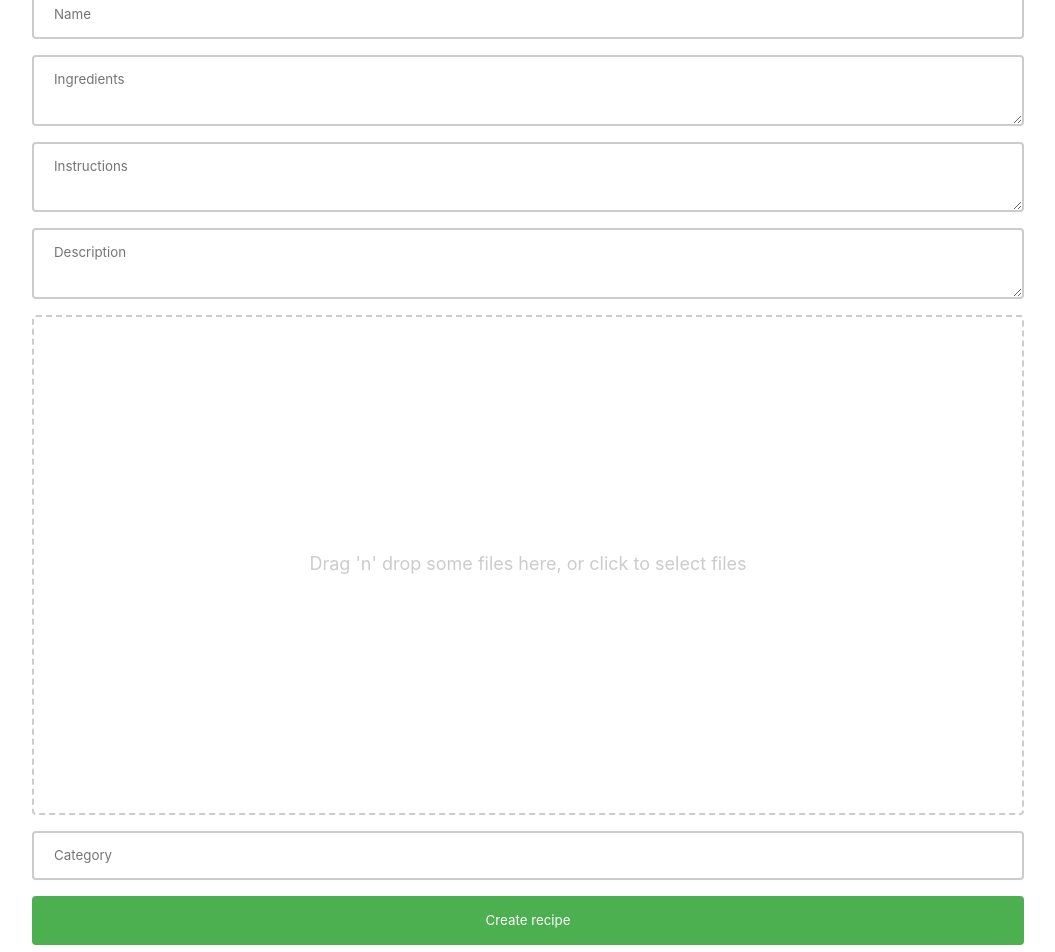
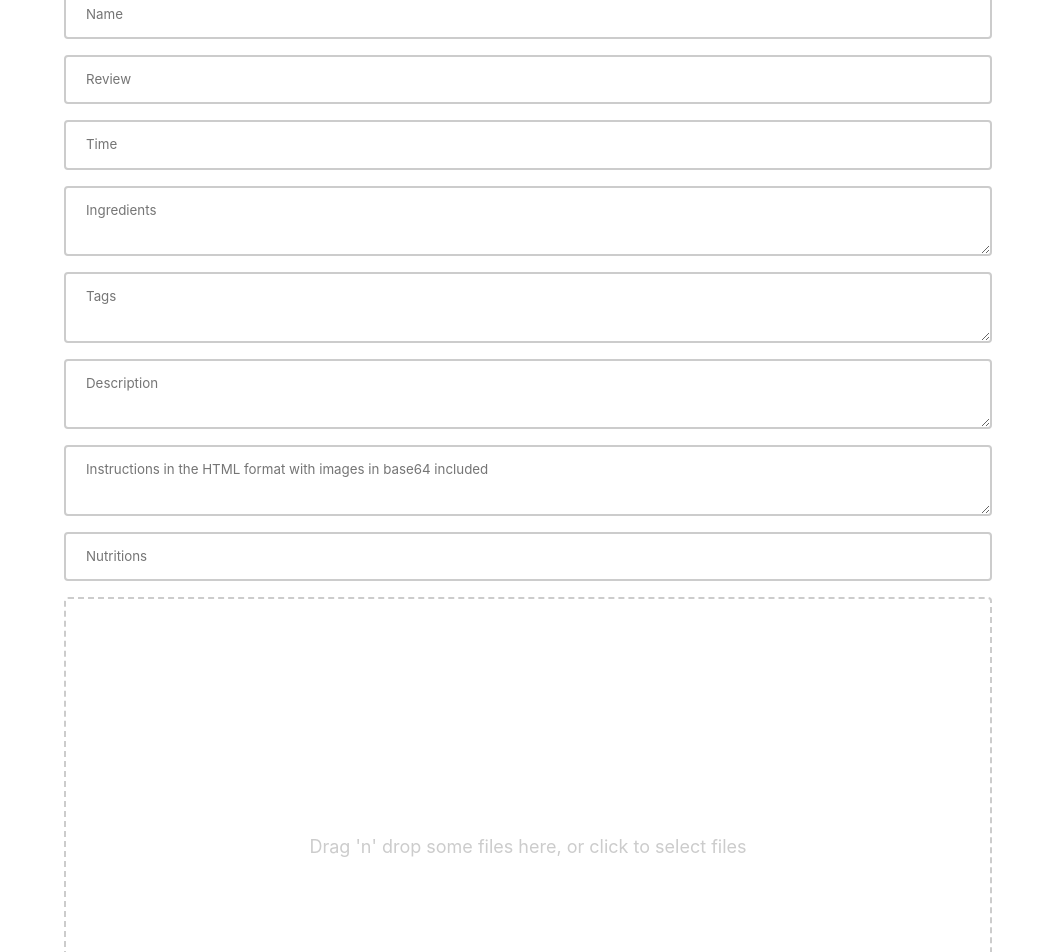
Before and after one commit to shikitos/cookbook-reactjs, a React (Create React App) app in the folder client/: page /create-recipe in a window 1280 px wide. Shown: the part 180-1132 px from the top of the page, without its empty margins (112-1167 px from the left). Built offline with nearby package versions, Linux system fonts and the light colour scheme.

Commit message:
Correct my request to my API. And find out way to insert text as HTML

```diff
--- a/client/src/components/BlogCard/BlogCard.jsx
+++ b/client/src/components/BlogCard/BlogCard.jsx
@@ -1,20 +1,30 @@
-import { React, useState, useEffect } from 'react';
+import { React, useState, useEffect, createElement } from 'react';
 import './BlogCard.css';
 import axios from 'axios';
 
 const BlogCard = ({cardCategory}) => {
-  const [data, setData] = useState(null);
+  const [data, setData] = useState([{}]);
 
   useEffect(() => {
-    axios.get('http://localhost:8000/api/')
-      .then(res => setData(res.data))
-      .catch(err => console.log(err));
+    getApiData();
   }, []);
+
+  const getApiData = async () => {
+    let query = "Shio Test";
+    const response = await fetch(
+      `http://localhost:8000/api/recipes/search/shio test`
+    ).then((response) => response.json());
+
+    // update the state
+    setData(response);
+    console.log(data);
+  };
 
   return (
     <div>
-      .234556
-      {data ? data : ' Loading....'}
+      223232
+      {data ?  <div dangerouslySetInnerHTML={{ __html: data[0].instructions }} /> : ' Loading....'}
+
     </div>
   )
 }
--- a/client/src/components/CreateRecipe/CreateRecipe.css
+++ b/client/src/components/CreateRecipe/CreateRecipe.css
@@ -5,8 +5,9 @@ form {
     padding: 20px;
   }
 
-  input[type="text"], textarea {
+  input[type="text"], input[type="number"], textarea {
     width: 80%;
+    max-width: 80%;
     padding: 12px 20px;
     margin: 8px 0;
     box-sizing: border-box;
@@ -38,7 +39,7 @@ form {
 
   button[type="submit"] {
     width: 80%;
-    background-color: #4CAF50;
+    background-color: var(--color-black);
     color: white;
     padding: 14px 20px;
     margin: 8px 0;
@@ -48,5 +49,5 @@ form {
   }
 
   button[type="submit"]:hover {
-    background-color: #45a049;
+    background-color: var(--color-red);
   }
--- a/client/src/components/CreateRecipe/CreateRecipe.jsx
+++ b/client/src/components/CreateRecipe/CreateRecipe.jsx
@@ -1,16 +1,17 @@
-import React, { useState, useEffect } from 'react';
+import React, { useState } from 'react';
 import { useDropzone } from 'react-dropzone';
-import axios from 'axios';
 import './CreateRecipe.css'
 
 function CreateRecipe() {
   const [name, setName] = useState('');
+  const [review, setReview] = useState('');
+  const [time, setTime] = useState('');
   const [ingredients, setIngredients] = useState([]);
+  const [tags, setTags] = useState([]);
   const [instructions, setInstructions] = useState([]);
   const [description, setDescription] = useState([]);
-  const [image, setImage] = useState(null);
   const [imageData, setImageData] = useState(null);
-  const [category, setCategory] = useState('');
+  const [nutrition, setNutrition] = useState([]);
   const [response, setResponse] = useState(null);
 
 
@@ -26,22 +27,21 @@ function CreateRecipe() {
     }
   });
 
-  const handleFileChange = (event) => {
-    console.log(event.target.files[0]);
-    setImage(event.target.files[0]);
-  }
 
   const handleSubmit = async (e) => {
     e.preventDefault();
     const recipe = {
       name,
+      review,
+      tags: tags.split(", "),
+      time,
+      description,
+      image: imageData,
+      instructions,
       ingredients: ingredients.split(", "),
-      instructions: instructions.split(", "),
-      image: imageData,
-      category,
-      description: description.split(", ")
+      nutrition: nutrition.split(", "),
     };
-    console.log(JSON.stringify({recipe}));
+    console.log(recipe);
     const res = await fetch('http://localhost:8000/api/recipes', {
       method: 'POST',
       headers: { 'Content-Type': 'application/json' },
@@ -53,17 +53,20 @@ function CreateRecipe() {
 
 
   return (
-    <div>
+    <div className="container">
       <form onSubmit={handleSubmit}>
         <input type="text" placeholder="Name" value={name} onChange={e => setName(e.target.value)} />
+        <input type="number" placeholder="Review" value={review} onChange={e => setReview(e.target.value)} />
+        <input type="text" placeholder="Time" value={time} onChange={e => setTime(e.target.value)} />
         <textarea placeholder="Ingredients" value={ingredients} onChange={e => setIngredients(e.target.value)} />
-        <textarea placeholder="Instructions" value={instructions} onChange={e => setInstructions(e.target.value)} />
+        <textarea placeholder="Tags" value={tags} onChange={e => setTags(e.target.value)} />
         <textarea placeholder="Description" value={description} onChange={e => setDescription(e.target.value)} />
+        <textarea placeholder="Instructions in the HTML format with images in base64 included" value={instructions} onChange={e => setInstructions(e.target.value)} />
+        <input type="text" placeholder="Nutritions" value={nutrition} onChange={e => setNutrition(e.target.value)} />
         <div className='dropzone' {...getRootProps()}>
-          <input {...getInputProps()} type="file" onChange={handleFileChange}/>
+          <input {...getInputProps()} />
           {imageData ? <img src={imageData} alt="Uploaded" width="300" height="300" /> : <p>Drag 'n' drop some files here, or click to select files</p>}
         </div>
-        <input type="text" placeholder="Category" value={category} onChange={e => setCategory(e.target.value)} />
         <button onClick={(e) => handleSubmit(e)} type="submit">Create recipe</button>
       </form>
       {response && <div>{response}</div>}
--- a/client/src/components/WelcomeSection/WelcomeSection.jsx
+++ b/client/src/components/WelcomeSection/WelcomeSection.jsx
@@ -15,6 +15,7 @@ const WelcomeSection = ({sectionTitle, sectionRouteName, routeToUrl}) => {
   }
 
   return (
+      <div className="latest">
         <div className="latest-header">
           <div className='latest-header__title'>
             <div></div>
@@ -33,6 +34,7 @@ const WelcomeSection = ({sectionTitle, sectionRouteName, routeToUrl}) => {
             {/* IS IT RIGHT? */}
             <svg className="svg-icon" width="30" height="30" aria-hidden="true" role="img" focusable="false" xmlns="http://www.w3.org/2000/svg" viewBox="0 0 50 50"><path d="M32.17,20.66a1,1,0,0,1,.09,1.39L26,29.24a1,1,0,0,1-.74.34,1,1,0,0,1-.75-.35l-6.28-7.18a1,1,0,0,1,.09-1.34,1,1,0,0,1,1.39,0l5.55,6.34,5.56-6.33A1,1,0,0,1,32.17,20.66ZM40,25A15,15,0,1,1,25,10,15,15,0,0,1,40,25Zm-2,0h0A13,13,0,1,0,25,38,13.06,13.06,0,0,0,38,25Z"></path></svg>
           </div>
+        </div>
         <div className="latest-posts">
           <BlogCard
             // cardCategory = {cardCategory}
```
Also changed, not shown: 2 other files (tests, documents, lock files or other folders). Lines whose indentation alone changed are shown as unchanged.
